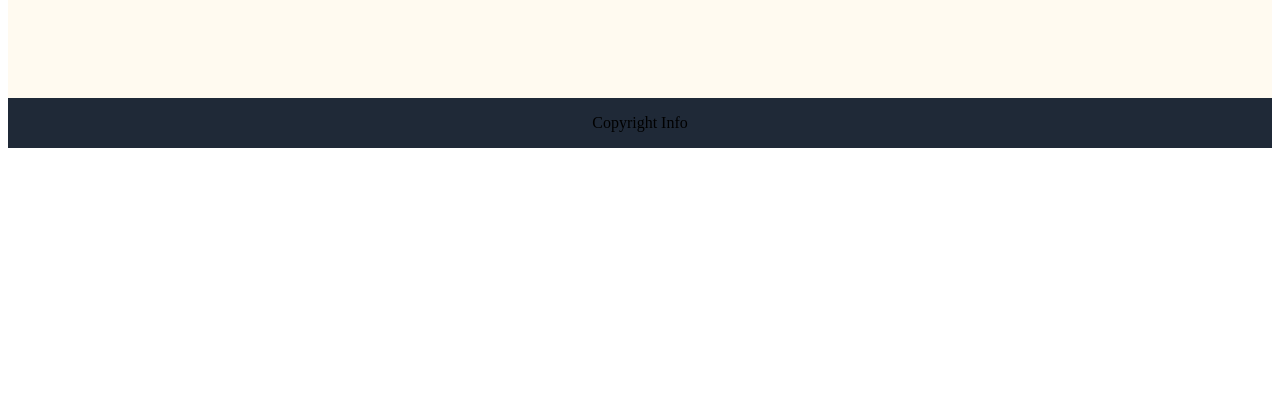
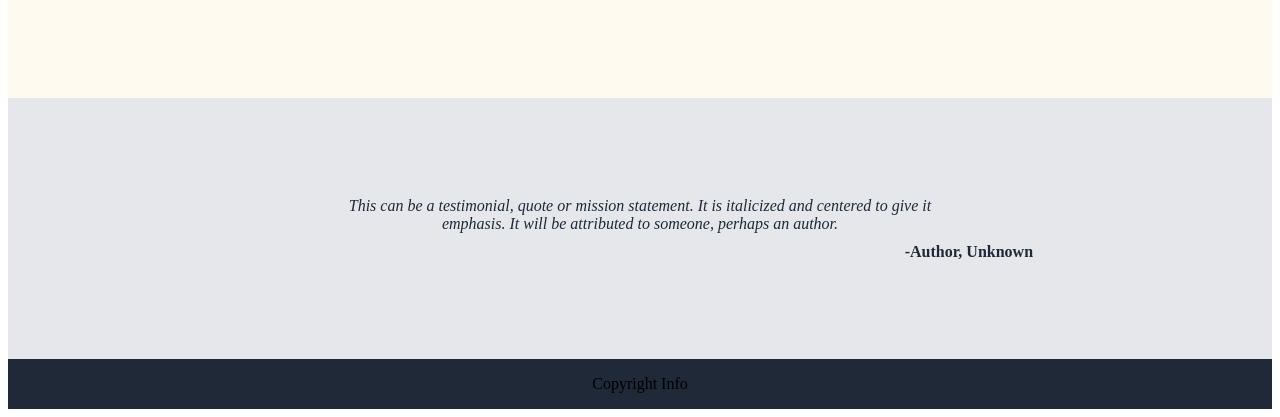
Before and after one commit to JakeRobOrner/landing-page-odin, a plain HTML site: page index.html in a window 1280 px wide. Shown: the part 964-1381 px from the top of the page. Before the commit the page ends 1120 px from the top, so only its background shows below. Drawn offline with Linux system fonts and the light colour scheme.

Commit message:
added another section with a quote placeholder

```diff
--- a/index.html
+++ b/index.html
@@ -20,7 +20,9 @@
         <div class="hero">
             <h1>This is my first landing page</h1>
             <p class="secondary">This has some subtext that goes here under the main title.
-                It's a smaller font and the color is lower contrast.
+                It's a smaller font and the color is lower contrast. Below is a signup button that can
+                link to another page, right now it leads back to this same page. I am adding more text so
+                that this will look more balance on fulscreen. maybe a bit more text will do.
             </p>
             <a class="sign-up" href="#">Sign up</a>
         </div>
@@ -51,6 +53,15 @@
             </div>
         </div>
     </div>
+    <div class="container">
+        <div class="testimonial">
+            <p class="text">This can be a testimonial, quote or mission statement.
+                It is italicized and centered to give it emphasis. It will be attributed to someone,
+                perhaps an author.
+            </p>
+            <p class="author">-Author, Unknown</p>
+        </div>
+    </div>
 
 
     <footer>
--- a/styles.css
+++ b/styles.css
@@ -133,3 +133,25 @@ img, .item{
 .info{
     text-align: center;
 }
+
+.container{
+    background-color: #E5E7EB;
+    color:#1F2937;
+    display: flex;
+    justify-content: center;
+    align-content: center;
+}
+
+.text{
+    text-align: center;
+    margin: 0 10%;
+    padding: 10%;
+    padding-bottom: 10px;
+    font-style: italic;
+}
+.author{
+    text-align: end;
+    margin: 0 10%;
+    padding-bottom: 10%;
+    font-weight:bold;
+}
```
